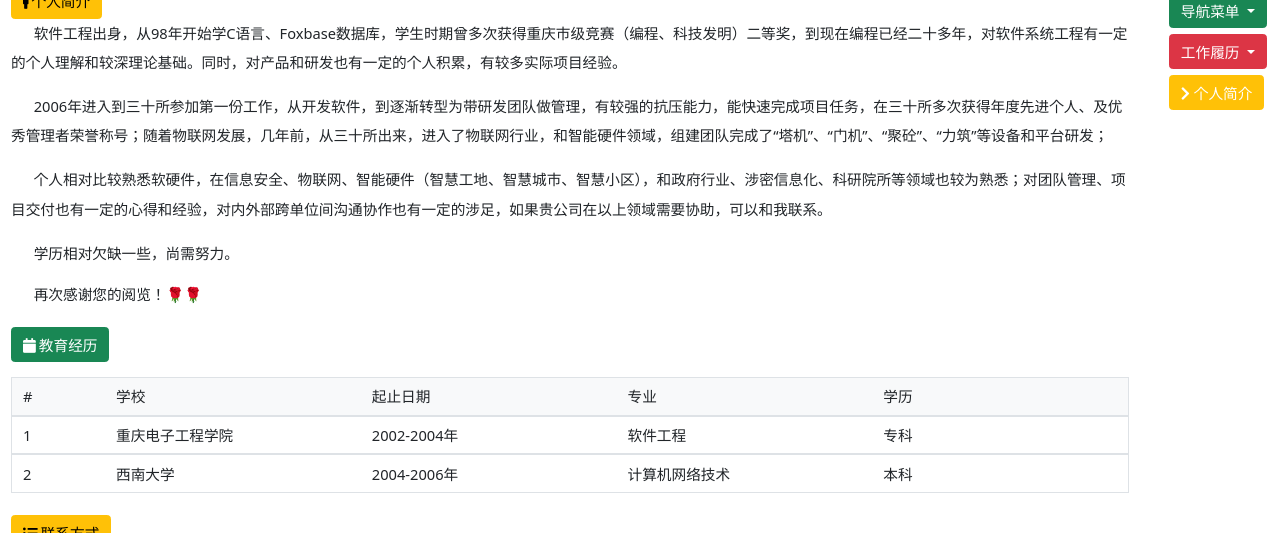
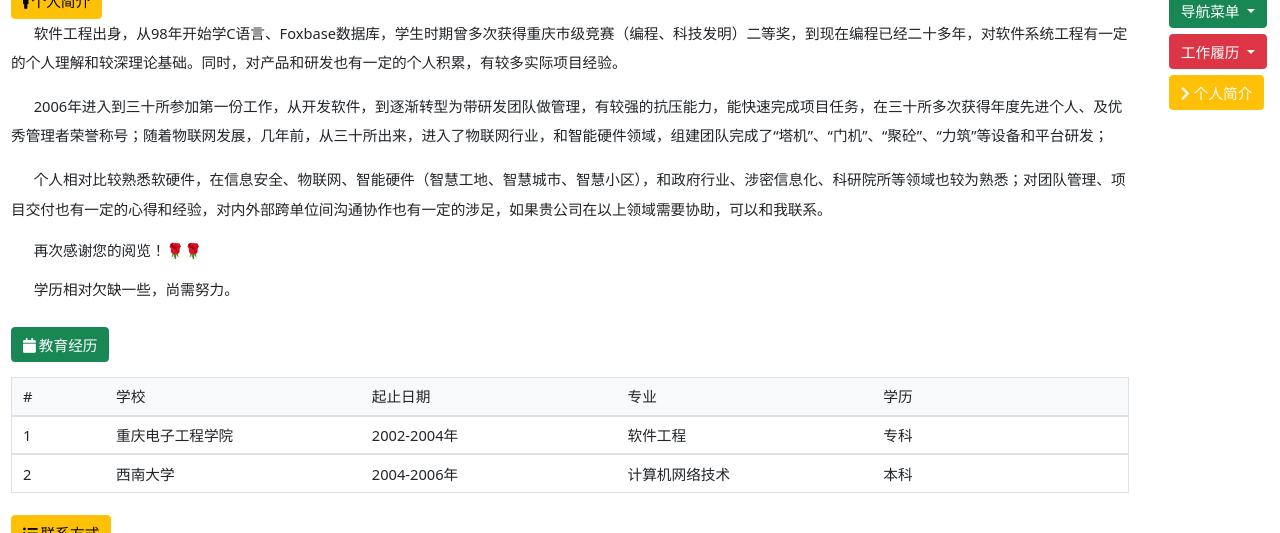
Before and after one commit to helloyuzz/profile.1tyu.com, a Jekyll site: the page built from index.html, in a window 1280 px wide and 900 px high, scrolled down 12357 px, cut to the strip 20-553 px from the top of the window. Built offline with Jekyll 4.4.1, drawn with Linux system fonts in a browser that asks for light colours; the list of posts is cut into pages by our own code.

Commit message:
Update index.html

```diff
--- a/index.html
+++ b/index.html
@@ -434,8 +434,8 @@ title: 简历
     <p class="lh-lg inddent">2006年进入到三十所参加第一份工作，从开发软件，到逐渐转型为带研发团队做管理，有较强的抗压能力，能快速完成项目任务，在三十所多次获得年度先进个人、及优秀管理者荣誉称号；随着物联网发展，几年前，从三十所出来，进入了物联网行业，和智能硬件领域，组建团队完成了“塔机”、“门机”、“聚砼”、“力筑”等设备和平台研发；</p>
     <p class="lh-lg inddent">个人相对比较熟悉软硬件，在信息安全、物联网、智能硬件（智慧工地、智慧城市、智慧小区），和政府行业、涉密信息化、科研院所等领域也较为熟悉；对团队管理、项目交付也有一定的心得和经验，对内外部跨单位间沟通协作也有一定的涉足，如果贵公司在以上领域需要协助，可以和我联系。</p>
 
+    <p class="inddent">再次感谢您的阅览！🌹🌹</p>
     <p class="lh-lg inddent">学历相对欠缺一些，尚需努力。</p>
-    <p class="inddent">再次感谢您的阅览！🌹🌹</p>
   </div>
 </div>
 
```
